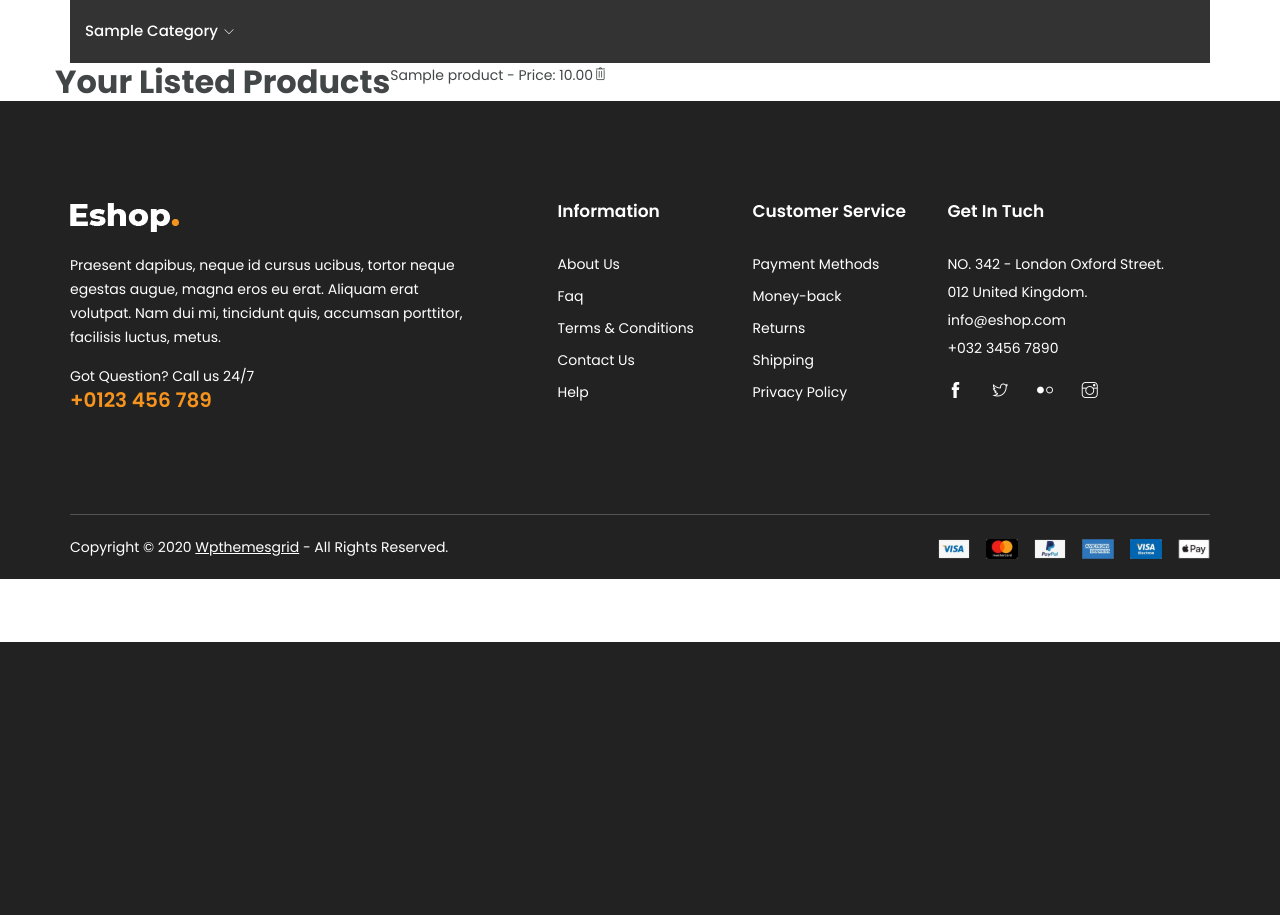
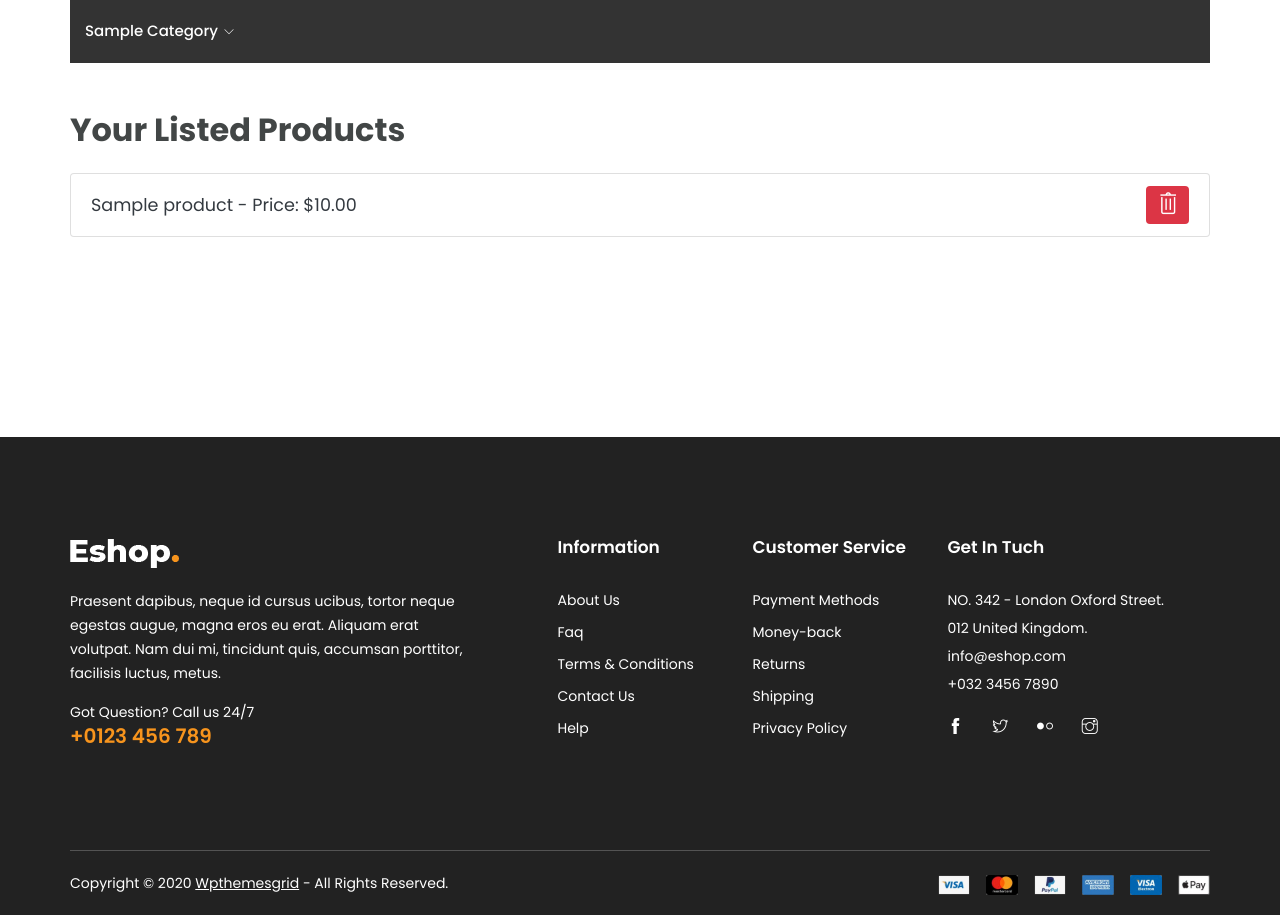
Before and after one commit to Rivlen/quikcart, a Django app: page /user/products/ in a window 1280 px wide. Shown: the part 158-1073 px from the top of the page. Before the commit the page ends 800 px from the top, so only its background shows below. Run offline with Django 5.2, Linux system fonts and the light colour scheme; a user stored in the database is signed in; tables that the repository leaves empty hold one stand-in row (values such as "Sample post"); some libraries are stand-ins or nearby versions.

Commit message:
Fix user products html

```diff
--- a/templates/user-products.html
+++ b/templates/user-products.html
@@ -1,18 +1,30 @@
 {% extends 'base.html' %}
 
+{% load static %}
 {% block content %}
-    <div class="container">
+    <div class="container mt-5 bottom-margin">
         <div class="row">
-            <h2>Your Listed Products</h2>
-            <ul>
-                {% for product in products %}
-                    <li><a href="{% url "product-update" product.id %}">{{ product.name }} - Price: {{ product.price }}</a><a
-                                        href="{% url 'product-delete' product.id %}"><i
-                                        class="ti-trash remove-icon"></i></a></li>
-                {% empty %}
-                    <li>You have not listed any products for sale.</li>
-                {% endfor %}
-            </ul>
+            <div class="col-md-12">
+                <h2 class="mb-4">Your Listed Products</h2>
+                {% if products %}
+                    <div class="list-group">
+                        {% for product in products %}
+                            <div class="list-group-item d-flex justify-content-between align-items-center"
+                                 style="font-size: 1.1rem;">
+                                <a href="{% url 'product-update' product.id %}" class="text-decoration-none text-dark">
+                                    {{ product.name }} - Price: ${{ product.price }}
+                                </a>
+                                <a href="{% url 'product-delete' product.id %}" class="badge badge-danger"
+                                   style="text-decoration:none; font-size: 1.5rem;">
+                                    <i class="ti-trash"></i>
+                                </a>
+                            </div>
+                        {% endfor %}
+                    </div>
+                {% else %}
+                    <p>You have not listed any products for sale.</p>
+                {% endif %}
+            </div>
         </div>
     </div>
 {% endblock %}
```
